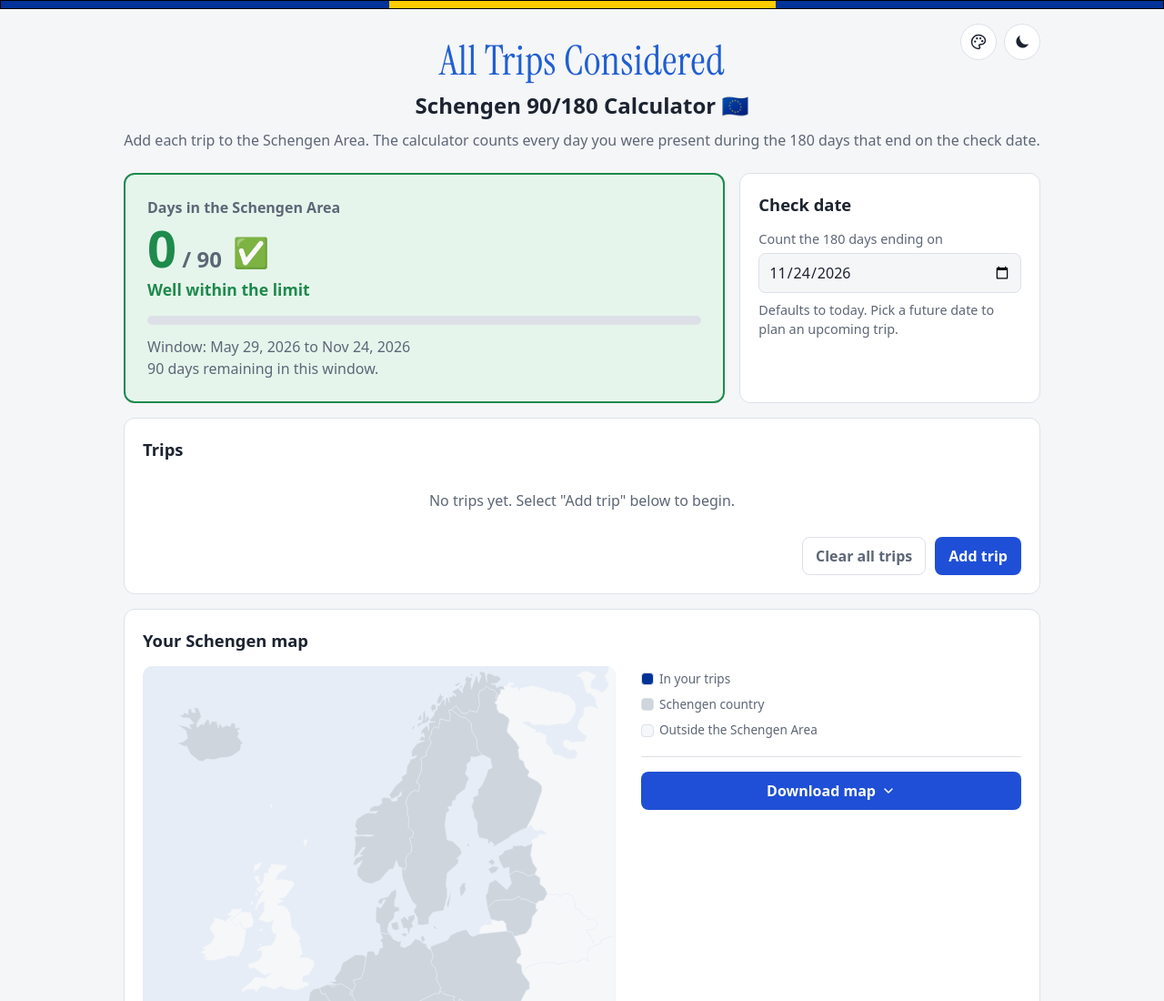
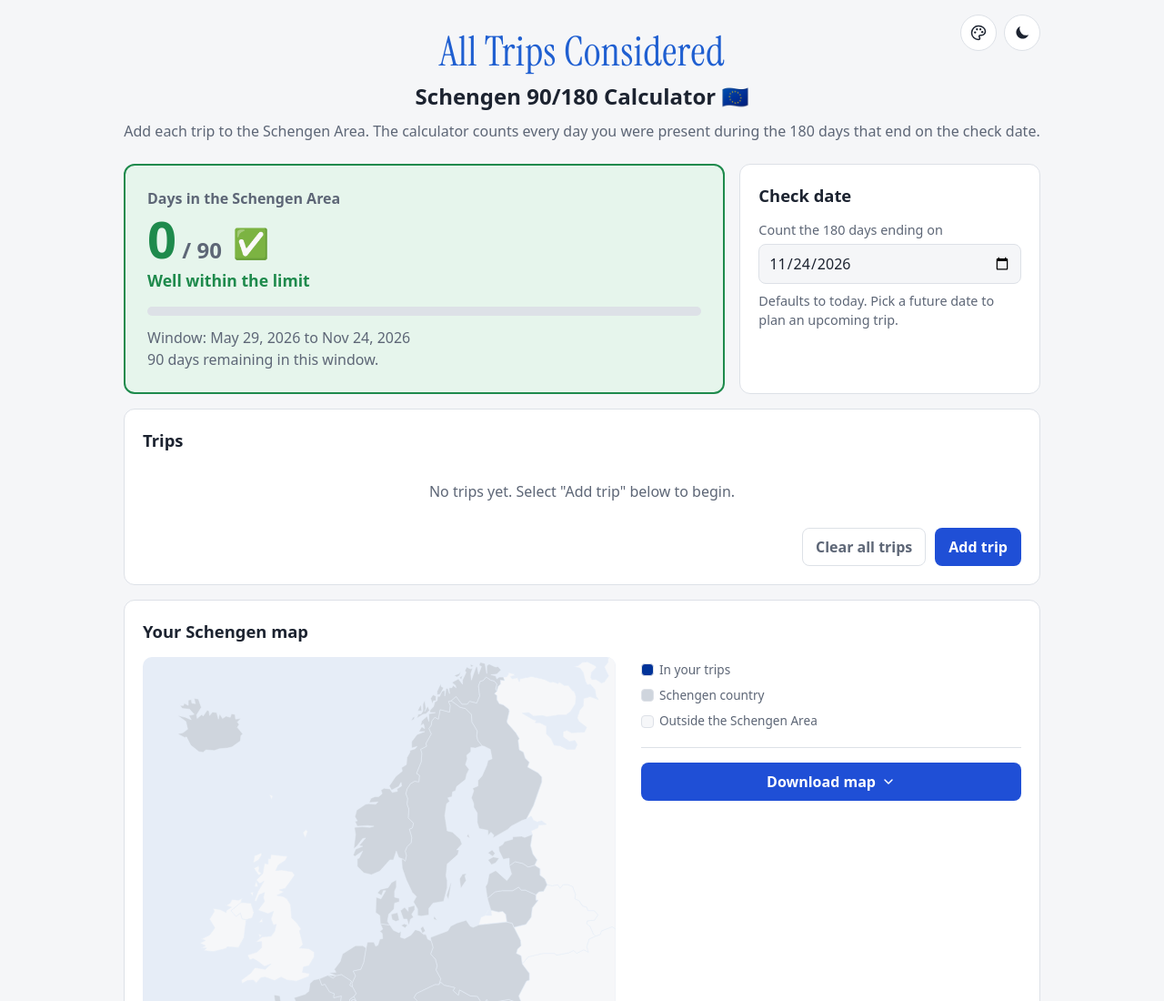
Before and after one commit to alvin-lam/schengen-90-days, a plain HTML site: page index.html in a window 1280 px wide. Shown: the top 1100 px of the page at 91% size. Drawn offline with Linux system fonts and the light colour scheme.

Commit message:
Remove the flag stripe from the top of the page
The flag colors still appear as swatches in the color scheme list.

Co-Authored-By: Claude Opus 5.5 <noreply@anthropic.com>
Claude-Session: https://claude.ai/code/session_01QiBPmqW96cU4qhScPNYoA2

```diff
--- a/css/style.css
+++ b/css/style.css
@@ -22,7 +22,6 @@
   --map-member: #cfd5dd;
   --map-other: #f6f7f9;
   --map-sea: #e6edf7;
-  --stripe-outline: #000000;
   --radius: 12px;
 }
 
@@ -48,7 +47,6 @@
       --map-member: #3f4756;
       --map-other: #2a303a;
       --map-sea: #151a22;
-      --stripe-outline: #ffffff;
       color-scheme: dark;
   }
 }
@@ -74,7 +72,6 @@
     --map-member: #3f4756;
     --map-other: #2a303a;
     --map-sea: #151a22;
-    --stripe-outline: #ffffff;
     color-scheme: dark;
 }
 
@@ -119,14 +116,6 @@ body {
 h1 { font-size: 1.5rem; margin: 0 0 8px; } /* 24px at the default text size, on all screens */
 h2 { font-size: 1.15rem; margin: 0; }
 .lede { color: var(--muted); margin: 0 0 24px; text-align: center; text-wrap: balance; }
-
-/* Flag stripe across the top, in the colors of the chosen scheme */
-.flag-stripe {
-  height: 10px;
-  background: var(--flag-stripe, linear-gradient(90deg, #003399 0 33.4%, #FFCC00 33.4% 66.7%, #003399 66.7% 100%));
-  /* Black outline in light mode, white in dark mode; included in the 10px height. */
-  border: 1px solid var(--stripe-outline);
-}
 
 /* Color scheme and light/dark buttons, upper right corner */
 .top-controls {
--- a/index.html
+++ b/index.html
@@ -22,7 +22,6 @@
   <script src="js/scheme.js"></script>
 </head>
 <body>
-  <div class="flag-stripe" aria-hidden="true"></div>
   <main class="container">
     <div class="top-controls">
     <div class="menu-wrap scheme-wrap">
--- a/js/scheme.js
+++ b/js/scheme.js
@@ -3,7 +3,7 @@
  * Loaded in <head> so a saved scheme applies before the page paints.
  *   primary: buttons and links (dark enough for white text)
  *   map:     shading for countries in the visitor's trips
- *   stripe:  flag colors for the thin stripe across the top of the page
+ *   stripe:  the flag's three colors, shown as a swatch in the scheme list
  * "europe" is the default and keeps the page's original colors.
  */
 (function (root) {
@@ -71,8 +71,6 @@
       style.setProperty("--scheme-map", s.map);
       style.setProperty("--scheme-map-dark", tint(s.map, 0.15));
     }
-    var c = s.stripe;
-    style.setProperty("--flag-stripe", "linear-gradient(90deg, " + c[0] + " 0 33.4%, " + c[1] + " 33.4% 66.7%, " + c[2] + " 66.7% 100%)");
     document.documentElement.setAttribute("data-scheme", s.id);
     // Browser toolbar and installed app title bar follow the scheme too.
     var meta = document.querySelector('meta[name="theme-color"]');
--- a/sw.js
+++ b/sw.js
@@ -3,7 +3,7 @@
  * Network first, so visitors always get the latest version when online;
  * the cached copy is used only when the network is unavailable.
  */
-var CACHE = "schengen-90-180-v35";
+var CACHE = "schengen-90-180-v36";
 var SHELL = [
   "./",
   "index.html",
```
